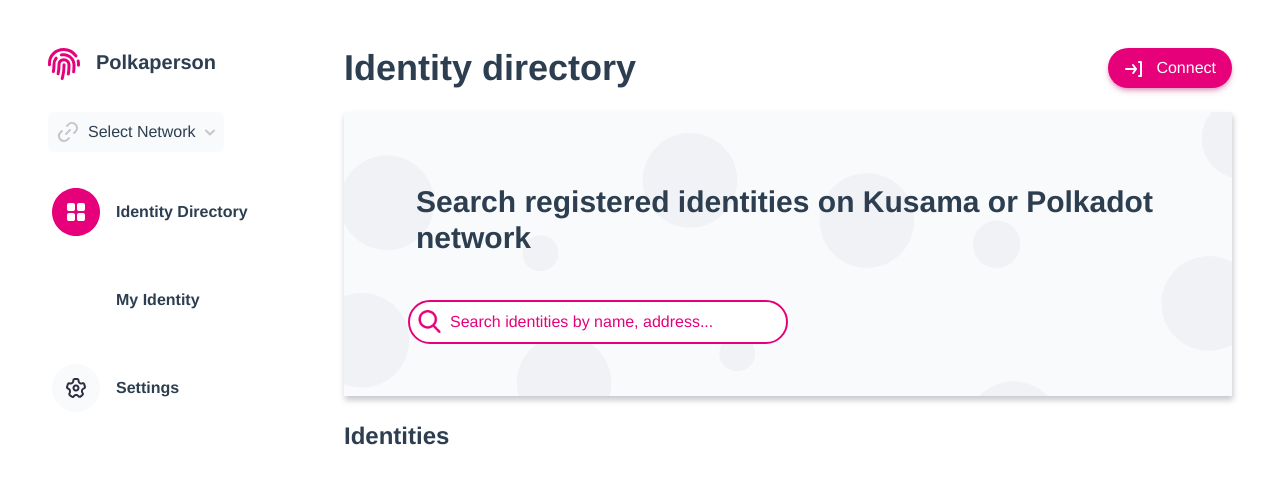
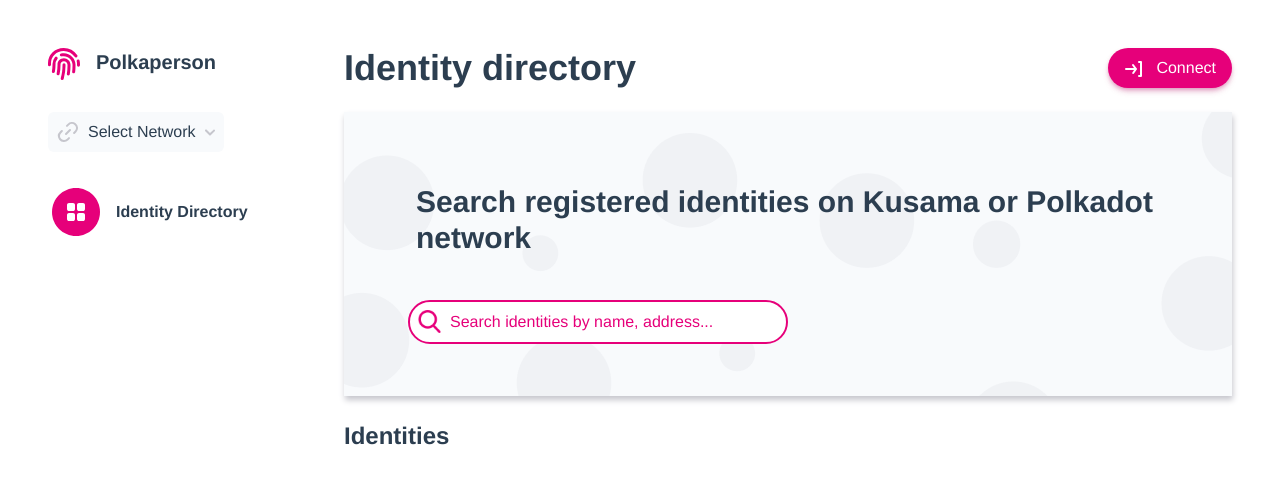
Before and after one commit to Shard-Labs/identity-directory, a Vue app: page / in a window 1280 px wide. Shown: the top 484 px of the page. Built offline with nearby package versions, Linux system fonts and the light colour scheme.

Commit message:
TS refactor

```diff
--- a/src/components/common/Avatar.vue
+++ b/src/components/common/Avatar.vue
@@ -18,11 +18,12 @@
   </div>
 </template>
 
-<script>
+<script lang="ts">
+import { defineComponent } from "vue";
 import Icon from "@/components/common/Icon.vue";
 
-const colors = ["pink", "blue", "green"];
-export default {
+const colors: string[] = ["pink", "blue", "green"];
+export default defineComponent({
   name: "Avatar",
   components: {
     Icon
@@ -32,7 +33,7 @@
       type: String
     },
     name: {
-      type: [String]
+      type: String
     },
     innerClass: {
       type: [String, Array, Object]
@@ -42,25 +43,25 @@
     shuffleColor() {
       return colors[Math.floor(Math.random() * colors.length)];
     },
-    classCleanUp() {
+    classCleanUp(): string | string[] | object {
       const background = `bg-${this.shuffleColor}`;
 
       if (typeof this.innerClass === "string") {
-        return `${this.innerClass} ${background}`
+        return `${this.innerClass} ${background}`;
       }
-      if(Array.isArray(this.innerClass)) {
+      if (Array.isArray(this.innerClass)) {
         return [...this.innerClass, background];
       }
-      if(typeof this.innerClass === "object") {
+      if (typeof this.innerClass === "object") {
         return {
           ...this.innerClass,
-          [background]: true,
+          [background]: true
         };
       }
 
       return "";
     },
-    initials() {
+    initials(): string {
       if (this.name) {
         return this.name
           .split(" ")
@@ -70,5 +71,5 @@
       return "";
     }
   }
-};
+});
 </script>
--- a/src/components/common/Dropdown.vue
+++ b/src/components/common/Dropdown.vue
@@ -33,9 +33,10 @@
 </template>
 
 <script>
+import { defineComponent } from "vue";
 import Icon from "@/components/common/Icon.vue";
 
-export default {
+export default defineComponent({
   name: "Dropdown",
   components: {
     Icon
@@ -86,5 +87,5 @@
       this.$emit("select", index);
     }
   }
-};
+});
 </script>
--- a/src/components/common/StaticButton.vue
+++ b/src/components/common/StaticButton.vue
@@ -5,28 +5,30 @@
 </template>
 
 <script>
-export default {
+import { defineComponent } from "vue";
+
+export default defineComponent({
   name: "StaticButton",
   props: {
     href: {
       type: String,
-      default: null,
+      default: null
     },
-  to: {
-    type: String,
-    default: null,
-  },
+    to: {
+      type: String,
+      default: null
+    }
   },
   computed: {
     type() {
-      if(this.href) {
+      if (this.href) {
         return "a";
       } else if (this.to) {
-        return "router-link"
+        return "router-link";
       } else {
         return "button";
       }
-    },
+    }
   }
-};
+});
 </script>
--- a/src/components/navigation/NavBar.vue
+++ b/src/components/navigation/NavBar.vue
@@ -6,31 +6,20 @@
         Identity Directory
       </div>
     </nav-link>
-    <nav-link :exact="true" path="/profile" class="mb-8">
-      <Avatar class="mr-4" :style="{ width: '48px', height: '48px' }" />
-      <div class="text-base font-bold">
-        My Identity
-      </div>
-    </nav-link>
-    <nav-link :exact="true" path="/settings" class="mb-8">
-      <Icon name="settings" iconClass="mr-4" />
-      <div class="text-base font-bold">
-        Settings
-      </div>
-    </nav-link>
   </div>
 </template>
 
-<script>
+<script lang="ts">
+import { defineComponent } from "vue";
+
 import NavLink from "./NavLink.vue";
 import Icon from "@/components/common/Icon.vue";
-import Avatar from "@/components/common/Avatar.vue";
-export default {
+
+export default defineComponent({
   name: "NavBar",
   components: {
     NavLink,
-    Icon,
-    Avatar
+    Icon
   }
-};
+});
 </script>
--- a/src/components/navigation/NavLink.vue
+++ b/src/components/navigation/NavLink.vue
@@ -11,13 +11,15 @@
 </template>
 
 <script>
-export default {
+import { defineComponent } from "vue";
+
+export default defineComponent({
   name: "NavLink",
   props: {
     path: { type: String },
     exact: { type: String }
   }
-};
+});
 </script>
 
 <style scoped>
--- a/src/components/navigation/SideBar.vue
+++ b/src/components/navigation/SideBar.vue
@@ -17,12 +17,14 @@
 </template>
 
 <script>
+import { defineComponent } from "vue";
+
 import Icon from "@/components/common/Icon.vue";
 import { ApiPromise, WsProvider } from "@polkadot/api";
 import NavBar from "./NavBar.vue";
 import Dropdown from "../common/Dropdown.vue";
 
-export default {
+export default defineComponent({
   name: "Sidebar",
   components: {
     Icon,
@@ -59,5 +61,5 @@
       console.log((api.isConnected, "isconnected"));
     }
   }
-};
+});
 </script>
```
Also changed, not shown: src/components/common/Card.vue (+5 -3 lines), src/components/common/Icon.vue (+5 -3 lines), src/components/common/InputField.vue (+5 -3 lines), src/components/navigation/ListItem.vue (+6 -3 lines), src/layouts/MainPage.vue (+5 -3 lines).
